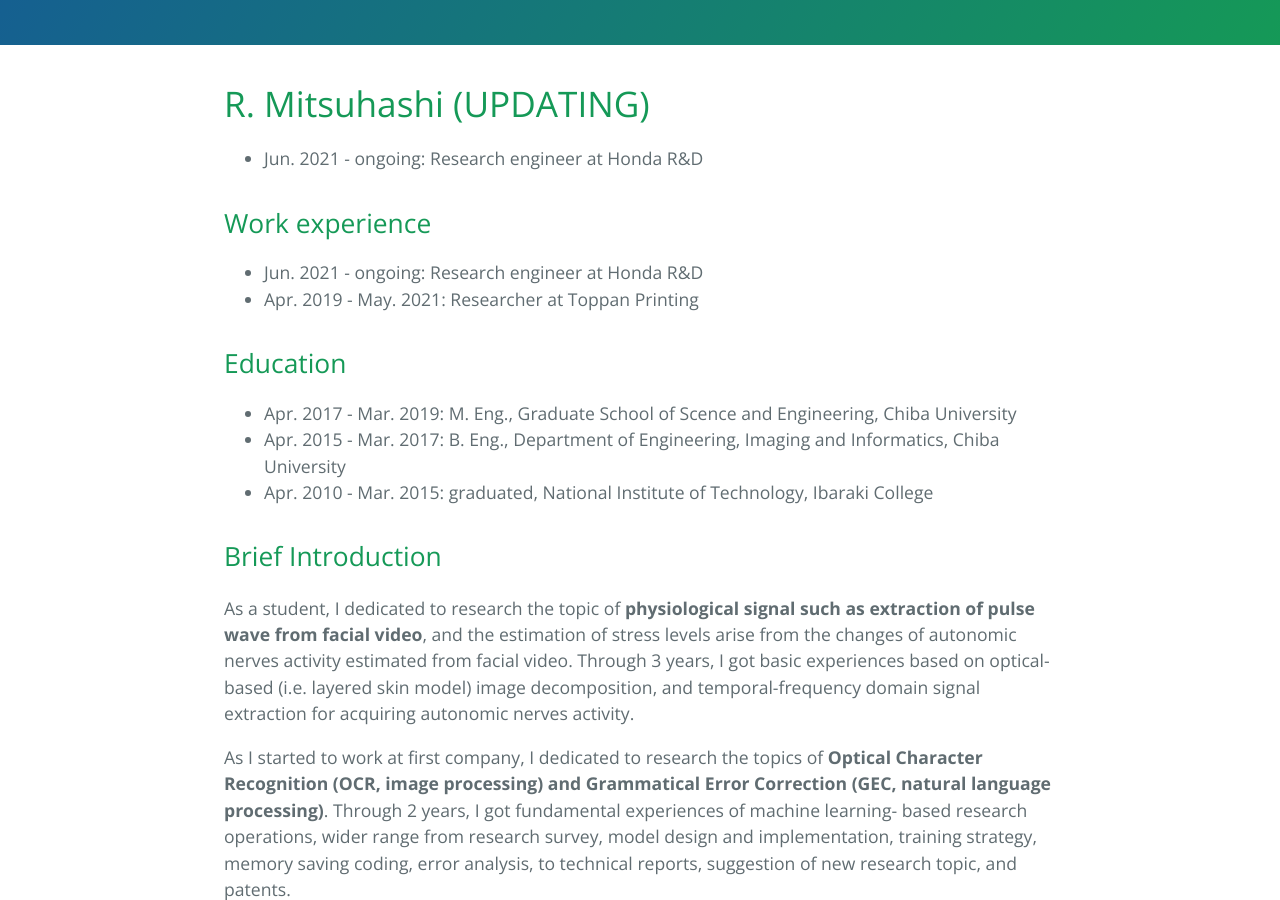
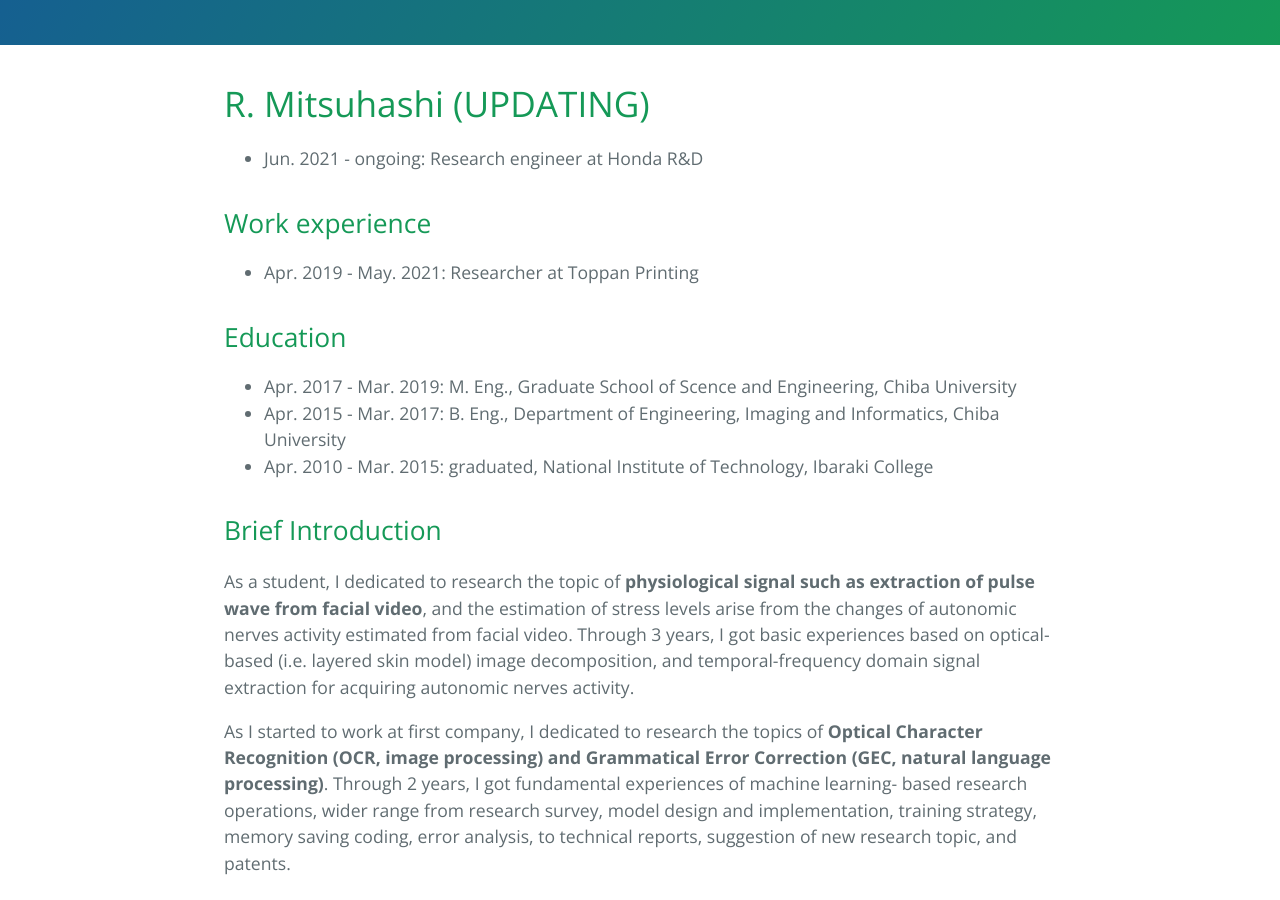
Before and after one commit to ohashi3399/portfolio, a Jekyll site: the page built from index.md, in a window 1280 px wide and 900 px high, scrolled down 338 px. Built offline with Jekyll 4.4.1, drawn with Linux system fonts in a browser that asks for light colours; our own code applies the rules of GitHub Pages for plain Markdown files.

```diff
--- a/index.md
+++ b/index.md
@@ -8,7 +8,6 @@
 
 ## Work experience
 
-- Jun. 2021 - ongoing: Research engineer at Honda R&D
 - Apr. 2019 - May. 2021: Researcher at Toppan Printing
 
 ## Education
```
